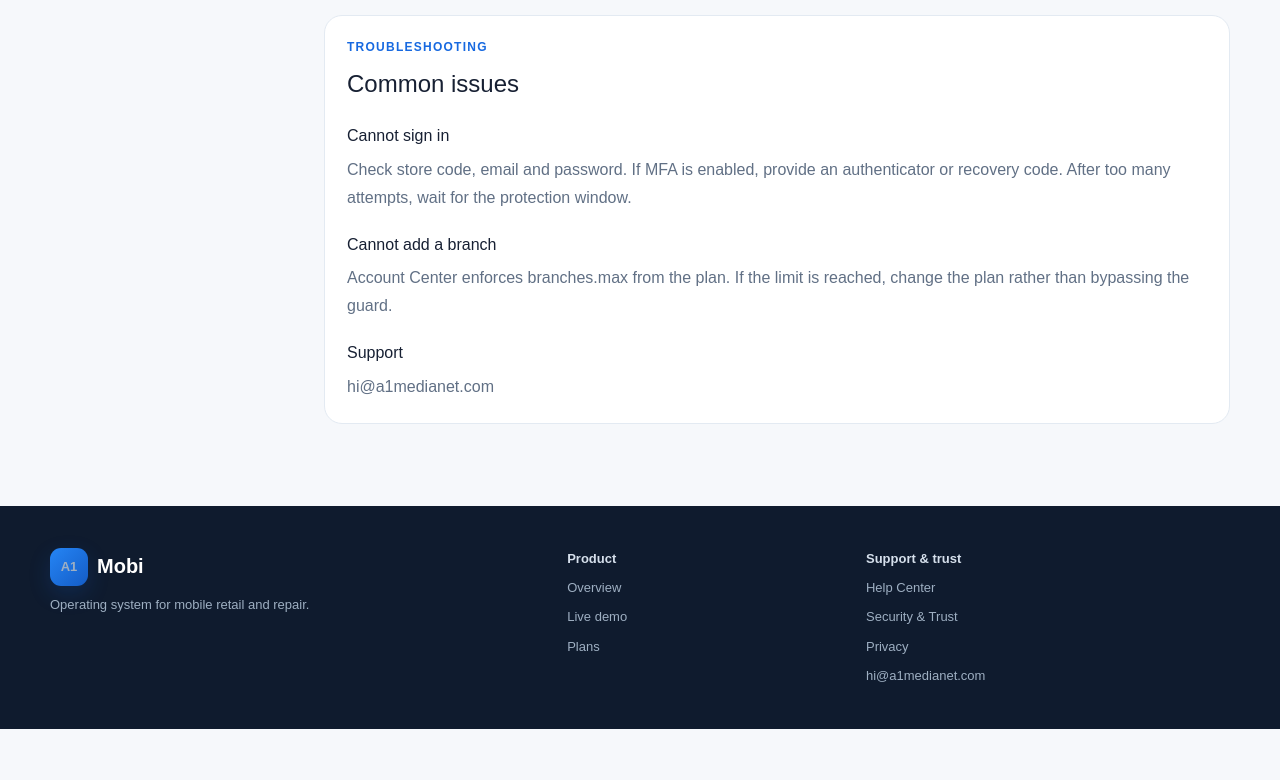
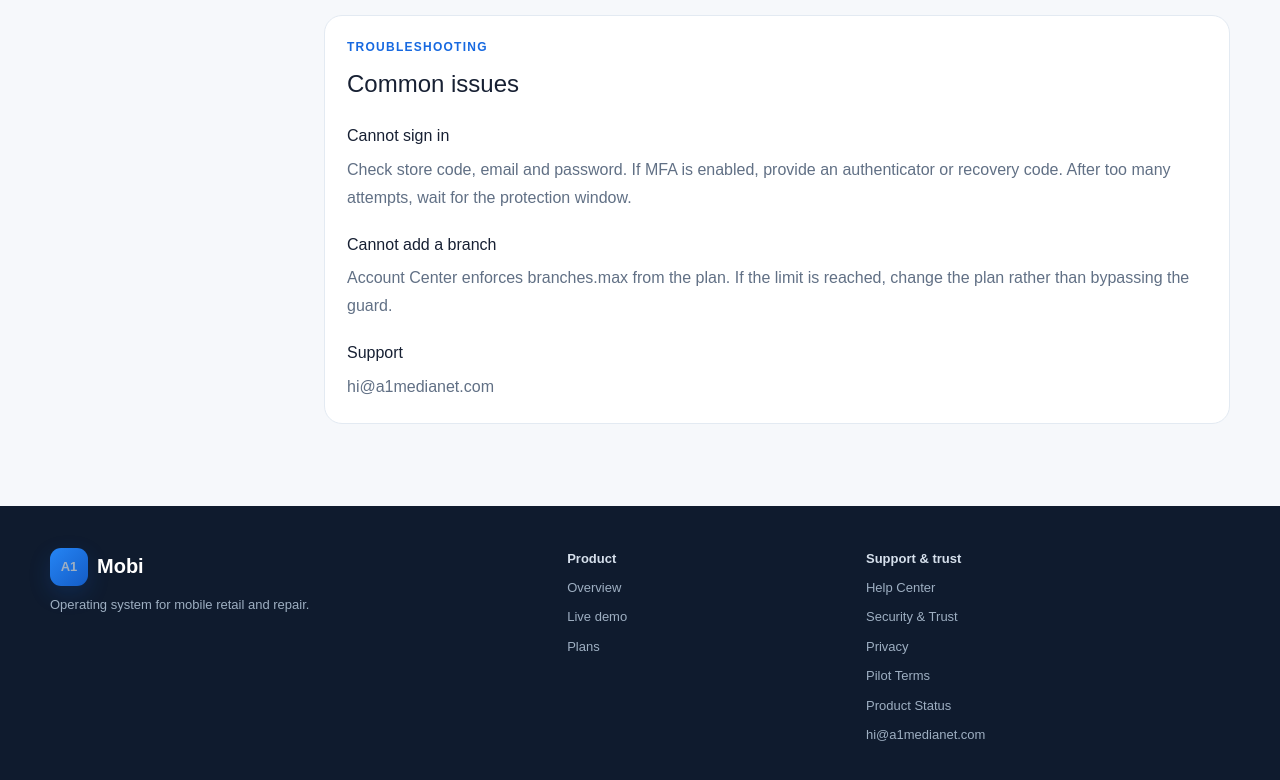
Before and after one commit to a1medianet/a1-mobi, a Next.js app: page /product/en/help in a window 1280 px wide. Shown: the part 1838-2618 px from the top of the page. Before the commit the page ends 2567 px from the top, so only its background shows below. Built offline with nearby package versions, Linux system fonts and the light colour scheme.

Commit message:
feat(shell): expose terms and product status

```diff
--- a/src/components/product-site-shell.tsx
+++ b/src/components/product-site-shell.tsx
@@ -22,7 +22,7 @@ export function ProductSiteShell({locale,children}:{locale:"ar"|"en";children:Re
       <div className="product-shell footer-grid">
         <div><div className="product-brand footer-brand"><span>A1</span><b>Mobi</b></div><p>{ar?"نظام تشغيل متكامل لمتاجر وصيانة الهواتف.":"Operating system for mobile retail and repair."}</p></div>
         <div><b>{ar?"المنتج":"Product"}</b><Link href={"/product/"+locale}>{ar?"نظرة عامة":"Overview"}</Link><Link href={"/product/"+locale+"/demo"}>{ar?"تجربة مباشرة":"Live demo"}</Link><Link href={"/product/"+locale+"/pricing"}>{ar?"الخطط":"Plans"}</Link></div>
-        <div><b>{ar?"الدعم والثقة":"Support & trust"}</b><Link href={"/product/"+locale+"/help"}>{ar?"دليل الاستخدام":"Help Center"}</Link><Link href={"/product/"+locale+"/security"}>{ar?"الأمان والثقة":"Security & Trust"}</Link><Link href={"/product/"+locale+"/privacy"}>{ar?"الخصوصية":"Privacy"}</Link><span>hi@a1medianet.com</span></div>
+        <div><b>{ar?"الدعم والثقة":"Support & trust"}</b><Link href={"/product/"+locale+"/help"}>{ar?"دليل الاستخدام":"Help Center"}</Link><Link href={"/product/"+locale+"/security"}>{ar?"الأمان والثقة":"Security & Trust"}</Link><Link href={"/product/"+locale+"/privacy"}>{ar?"الخصوصية":"Privacy"}</Link><Link href={"/product/"+locale+"/terms"}>{ar?"شروط التجربة":"Pilot Terms"}</Link><Link href={"/product/"+locale+"/status"}>{ar?"حالة المنتج":"Product Status"}</Link><span>hi@a1medianet.com</span></div>
       </div>
     </footer>
   </div>;
```
